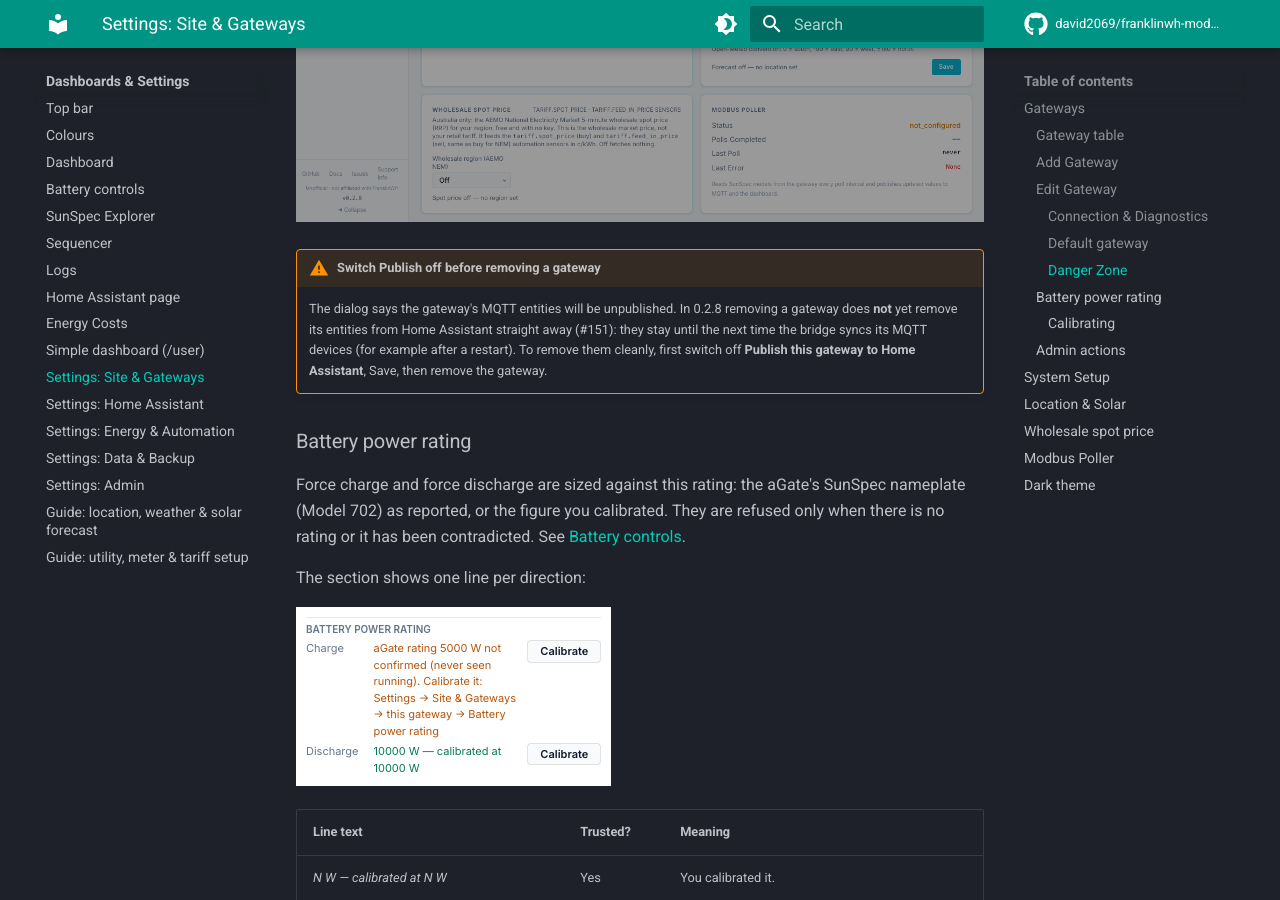
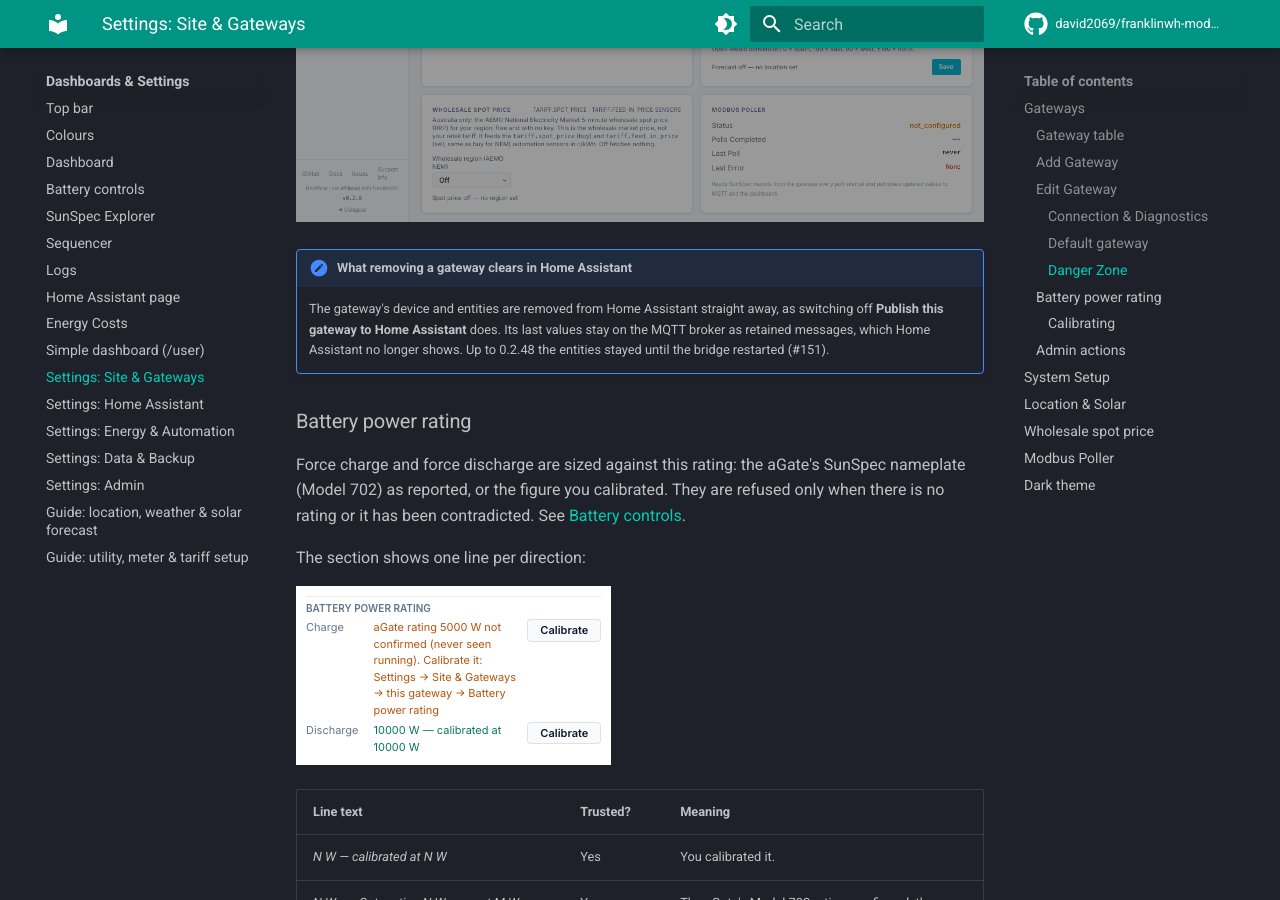
Before and after one commit to david2069/franklinwh-modbus-bridge, an MkDocs documentation site: the page built from docs/user/ui/settings-site-gateways.md, in a window 1280 px wide and 900 px high, scrolled down 6944 px. Built offline with MkDocs 1.6.1 and Material for MkDocs 9.7.7, drawn with Linux system fonts in a browser that asks for light colours; comment, search, counter and statistics services are not loaded.

Commit message:
fix(gateways): removing a gateway takes it out of Home Assistant at once (#409)
* fix(gateways): removing a gateway takes it out of Home Assistant at once

DELETE /api/gateways/{id} never synced MQTT, unlike add and edit, so the
deleted gateway's device and entities stayed until a restart. Two tests that
skipped on any non-200 /api/sensors answer (a 400 since every request names
its gateway) now name it and skip only on 403.

Refs #151

Co-Authored-By: Claude Opus 5.5 <noreply@anthropic.com>
Claude-Session: https://claude.ai/code/session_01Y16KzdPEVsgLsqKASFjb7K

* fix(ui): leave a removed gateway: fall back to the default

A page viewing a gateway that was removed kept requesting it (404 every
10 s) when no other gateway polled, or when the user had picked it.

Refs #151

Co-Authored-By: Claude Opus 5.5 <noreply@anthropic.com>
Claude-Session: https://claude.ai/code/session_01Y16KzdPEVsgLsqKASFjb7K

---------

Co-authored-by: david2069 <david2069@users.noreply.github.com>
Co-authored-by: Claude Opus 5.5 <noreply@anthropic.com>

```diff
--- a/docs/user/ui/settings-site-gateways.md
+++ b/docs/user/ui/settings-site-gateways.md
@@ -149,12 +149,11 @@ result shows in the dialog. On the default gateway this section says so instead.
 
 ![Remove gateway confirmation](../../images/ui/remove-gateway-confirm.png)
 
-!!! warning "Switch Publish off before removing a gateway"
-    The dialog says the gateway's MQTT entities will be unpublished. In 0.2.8 removing a
-    gateway does **not** yet remove its entities from Home Assistant straight away (#151):
-    they stay until the next time the bridge syncs its MQTT devices (for example after a
-    restart). To remove them cleanly, first switch off **Publish this gateway to Home
-    Assistant**, Save, then remove the gateway.
+!!! note "What removing a gateway clears in Home Assistant"
+    The gateway's device and entities are removed from Home Assistant straight away, as
+    switching off **Publish this gateway to Home Assistant** does. Its last values stay on
+    the MQTT broker as retained messages, which Home Assistant no longer shows. Up to
+    0.2.48 the entities stayed until the bridge restarted (#151).
 
 ### Battery power rating
 
--- a/src/franklinwh_bridge/static/js/settings_tab.js
+++ b/src/franklinwh_bridge/static/js/settings_tab.js
@@ -1406,6 +1406,7 @@ function settingsTab() {
           if (this.editGw?.id === gw.id) this.editGw = null;  // close the edit modal it was opened from
           Alpine.store('app').toast(`Gateway "${gw.name}" removed`, 'info');  // after closing (#351)
           await this.loadGateways();
+          await Alpine.store('app').refresh();  // off it now if it was the one on view
         } else {
           this.deleteGwResult = { ok: false, msg: 'Remove failed: ' + (data?.detail || data?.error || 'unknown') };
         }
```
Also changed, not shown: CHANGELOG.md (+11 -6 lines), docs/install-lifecycle.md (+2 -2 lines), src/franklinwh_bridge/static/js/app.js (+9 -1 lines), 4 other files.
